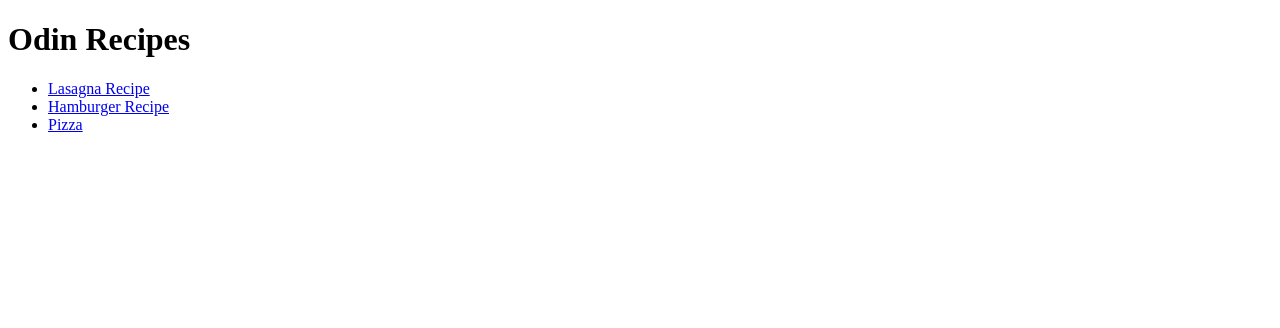
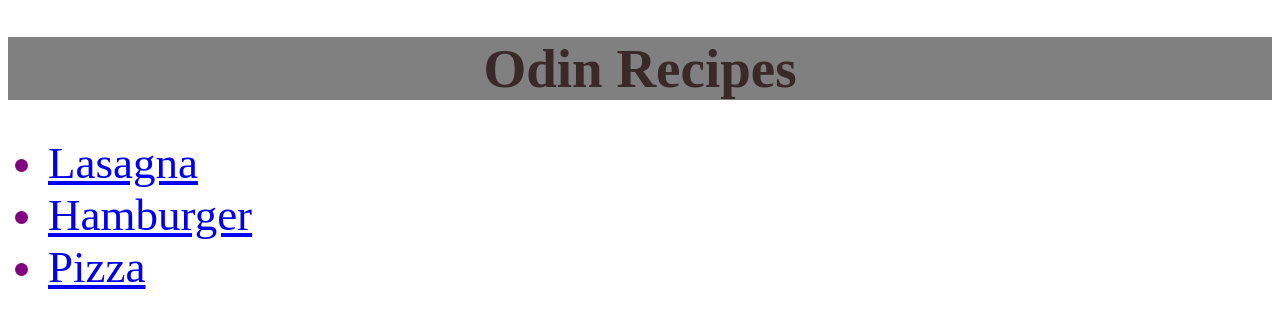
Before and after one commit to firatyedibela/odin-recipes, a plain HTML site: page index.html in a window 1280 px wide. Drawn offline with Linux system fonts and the light colour scheme.

Commit message:
Add some style to index.html

```diff
--- a/index.html
+++ b/index.html
@@ -3,23 +3,24 @@
   <head>
     <meta charset="UTF-8">
     <title>Odin Recipes</title>
+    <link rel="stylesheet" href="./styles/index.css">
   </head>
 
   <body>
-    <h1>Odin Recipes</h1>
+    <h1 class="header">Odin Recipes</h1>
 
     <ul>
-      <li>
+      <li class="link-element">
         <a href="./recipes/lasagna.html">
-          Lasagna Recipe
+          Lasagna
         </a>
       </li>
-      <li>
+      <li class="link-element">
         <a href="./recipes/hamburger.html">
-          Hamburger Recipe
+          Hamburger
         </a>
       </li>
-      <li>
+      <li class="link-element">
         <a href="./recipes/pizza.html">
           Pizza
         </a>
--- /dev/null
+++ b/styles/index.css
@@ -0,0 +1,12 @@
+.header {
+  font-family: 'Times New Roman', Times, serif;
+  color: rgb(58, 41, 41);
+  text-align: center;
+  font-size: 55px;
+  background-color: gray;
+}
+
+.link-element {
+  font-size: 45px;
+  color: purple;
+}
```
